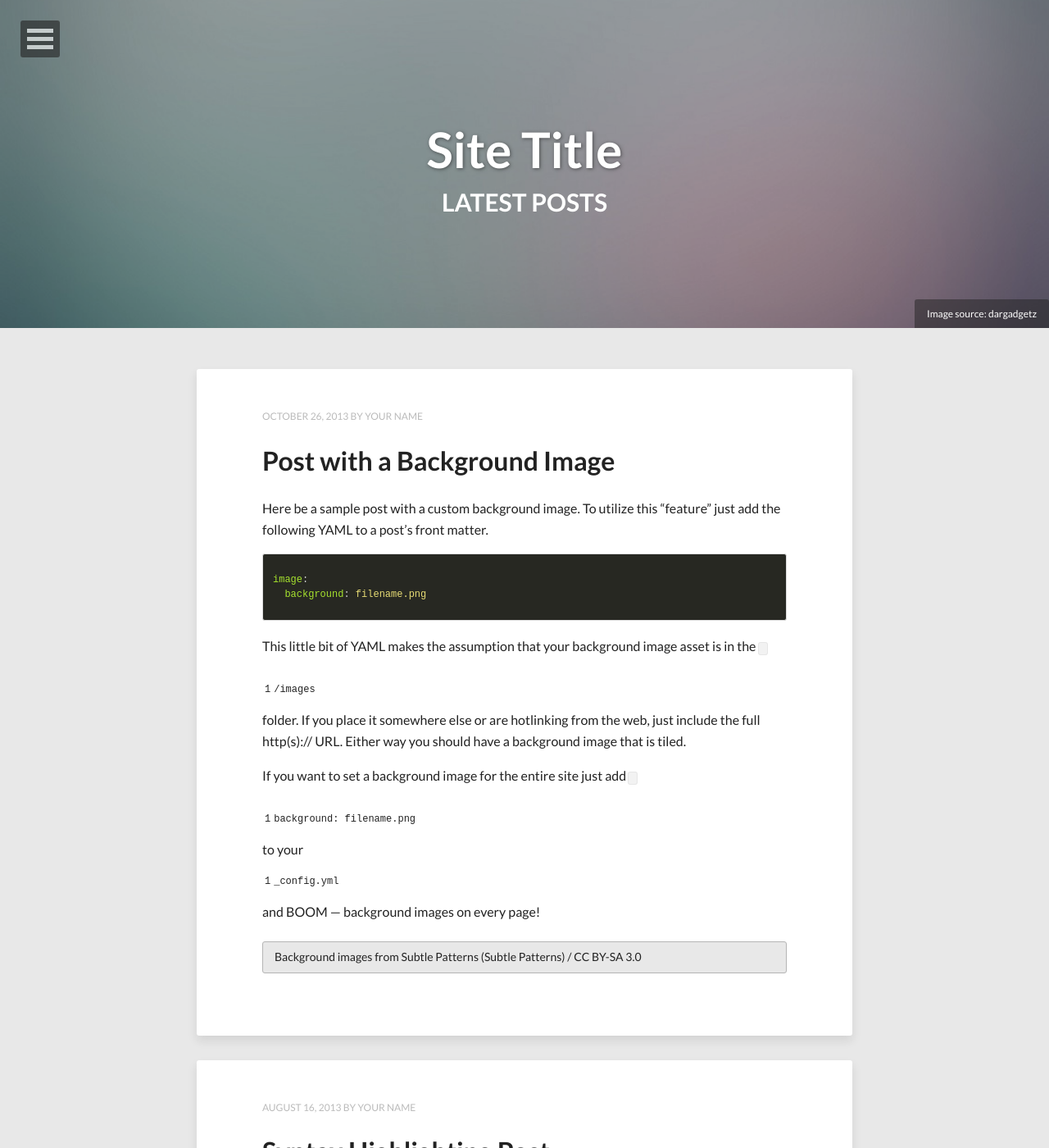
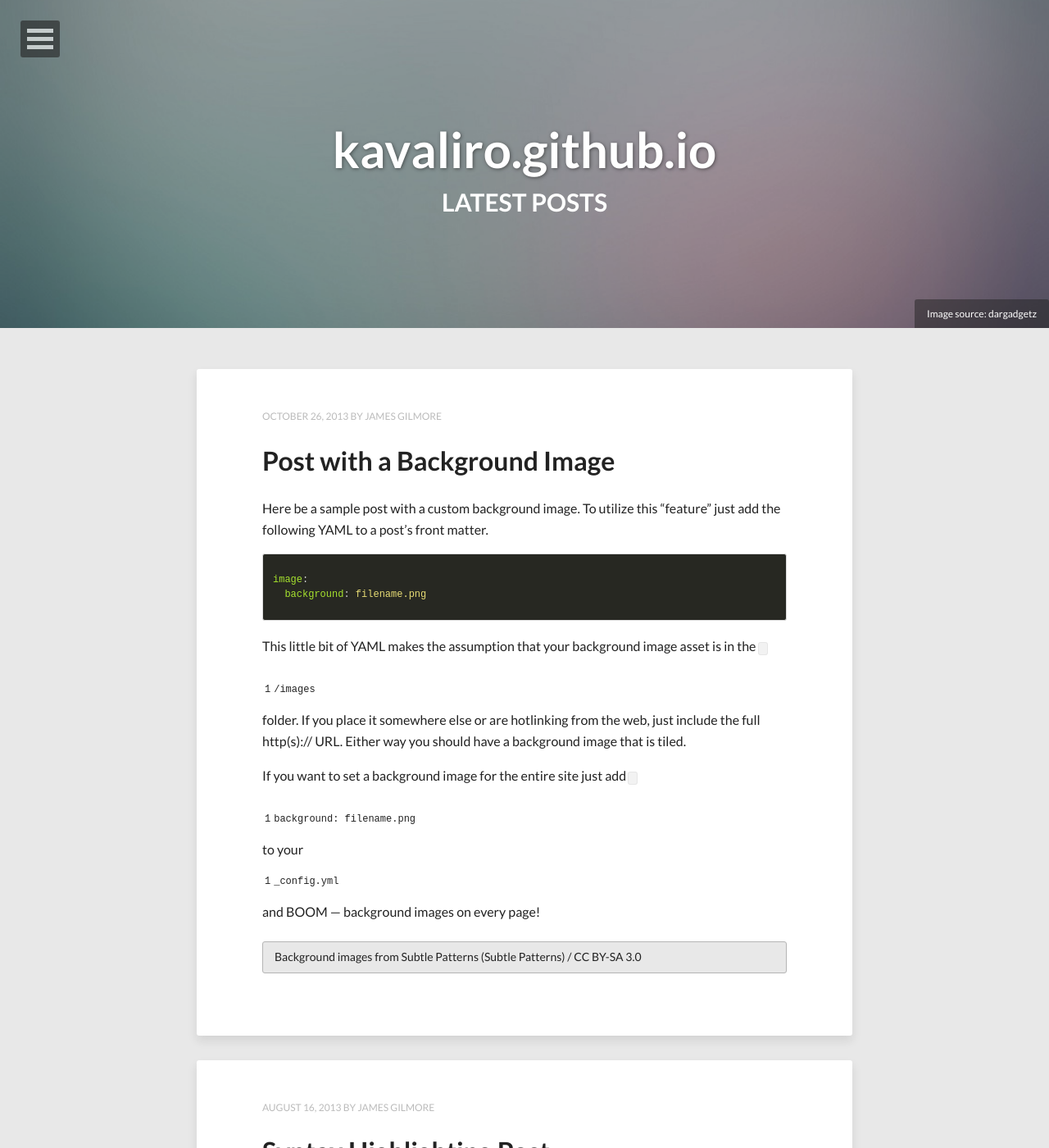
Before and after one commit to kavaliro/kavaliro.github.io, a Jekyll site: the page built from index.html, in a window 1280 px wide and 1400 px high. Shown: the whole window at 82% size. Built offline with Jekyll 4.4.1, drawn with Linux system fonts in a browser that asks for light colours; nearby versions of some CDN libraries; the list of posts is cut into pages by our own code; some of the changed text lies outside the part shown.

Commit message:
Change config, avatar

```diff
--- a/_config.yml
+++ b/_config.yml
@@ -1,15 +1,15 @@
-title:            Site Title
-description:      Describe your website here.
+title:            kavaliro.github.io
+description:      Your typical blog.
 disqus_shortname:
 #Your site's domain goes here. Leave localhost server or blank when working locally.
 url:              http://localhost:4000
 
 # Owner/author information
 owner:
-  name:           Your Name
+  name:           James Gilmore
   avatar:         avatar.jpg
-  bio:            "Your bio goes here. It shouldn't be super long but a good two sentences or two should suffice."
-  email:          you@email.com
+  bio:            "Programmer, Esperantist, board game geek, scout dad."
+  email:          james.d.gilmore@gmail.com
   # Social networking links used in footer. Update and remove as you like.
   twitter:
   facebook:
@@ -34,14 +34,12 @@
 # Links to include in top navigation
 # For external links add external: true
 links:
-  - title: Theme Setup
-    url: /theme-setup
   - title: External Link
-    url: http://mademistakes.com
+    url: https://github.com/kavaliro/BELaj-Tradukoj
     external: true
 
 # http://en.wikipedia.org/wiki/List_of_tz_database_time_zones
-timezone:    America/New_York
+timezone:    America/Phoenix
 future:      true
 highlighter: pygments
 markdown:    kramdown
```
Also changed, not shown: images/avatar.jpg.
